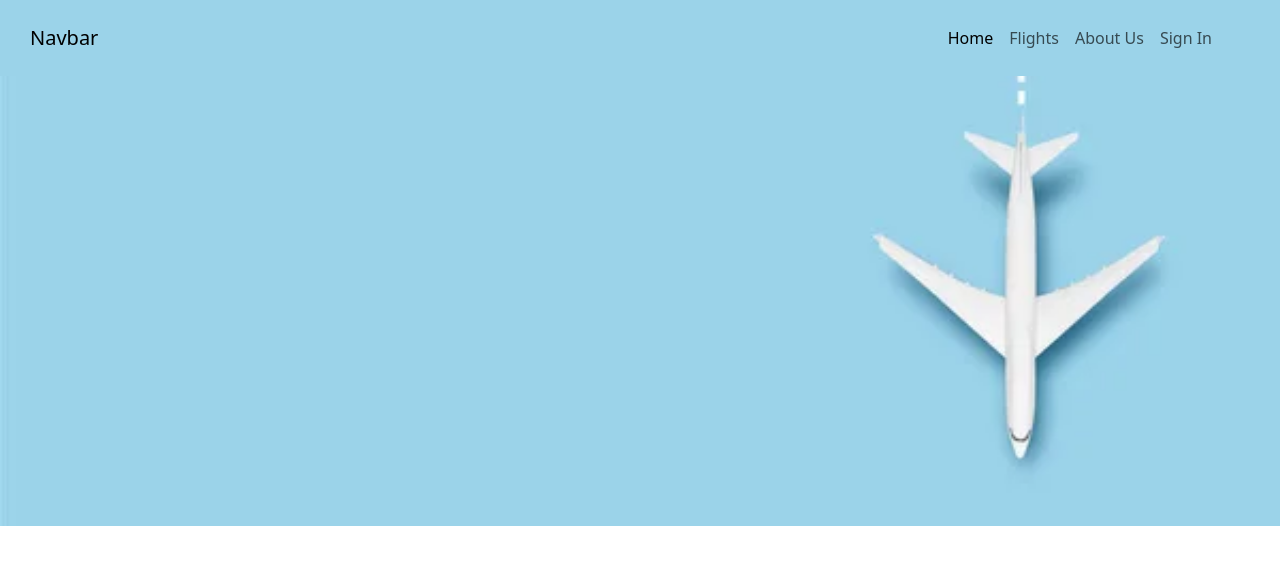
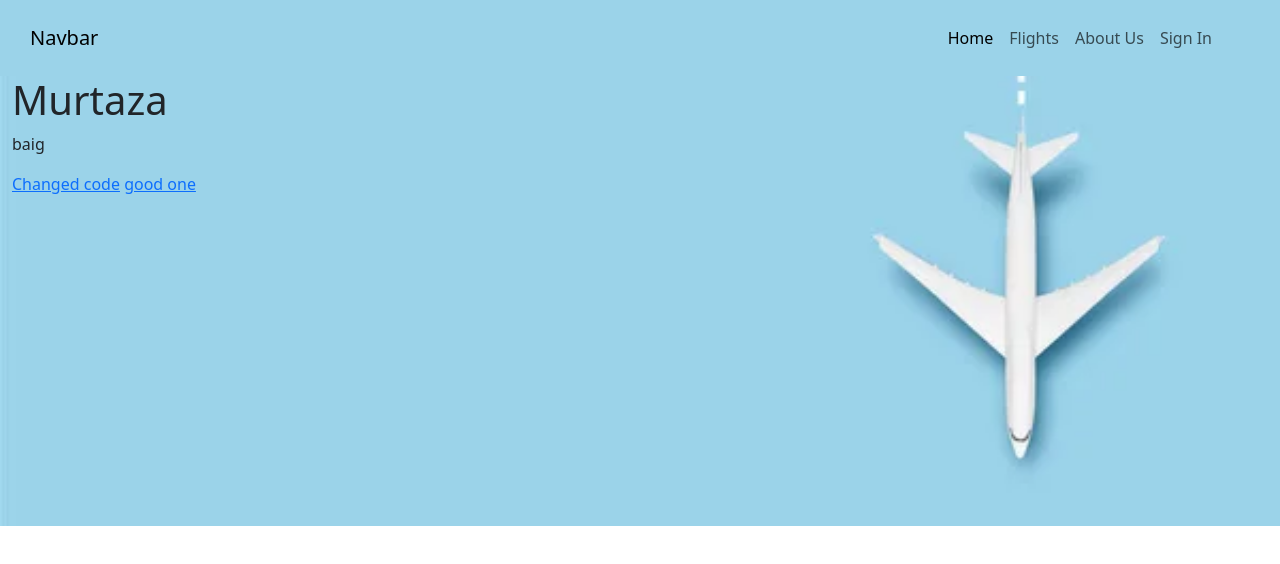
Before and after one commit to Raezin/TravelScout, a plain HTML site: page index.html in a window 1280 px wide. Drawn offline with nearby package versions, Linux system fonts and the light colour scheme.

Commit message:
Add files via upload
Murtaza slight change

```diff
--- a/index.html
+++ b/index.html
@@ -48,10 +48,10 @@
             <div class="row">
                 <div class="col welcome-banner">
                     <div class="welcome-text">
-                        <h1></h1>
-                        <p></p>
-                        <a href=""></a>
-                        <a href=""></a>
+                        <h1>Murtaza</h1>
+                        <p>baig</p>
+                        <a href="">Changed code</a>
+                        <a href="">good one</a>
                     </div>
                 </div>
             </div>
```
